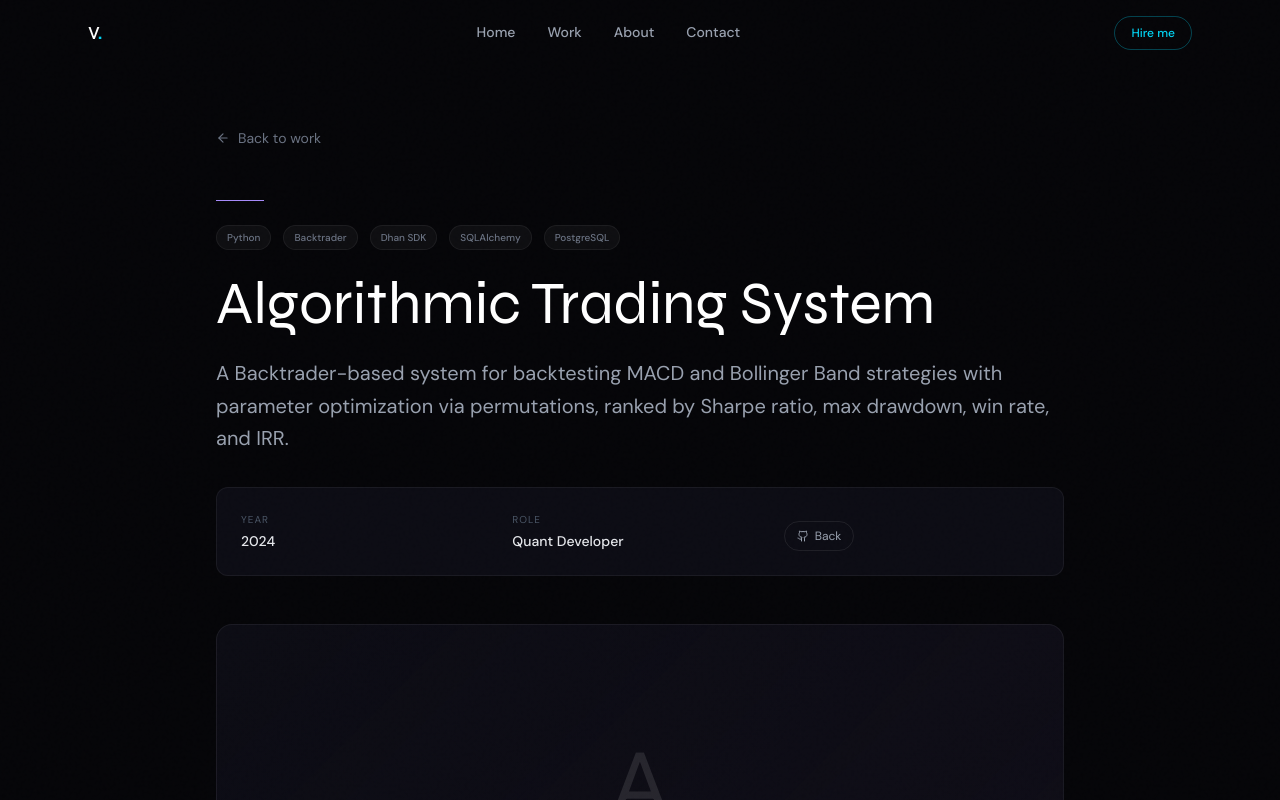
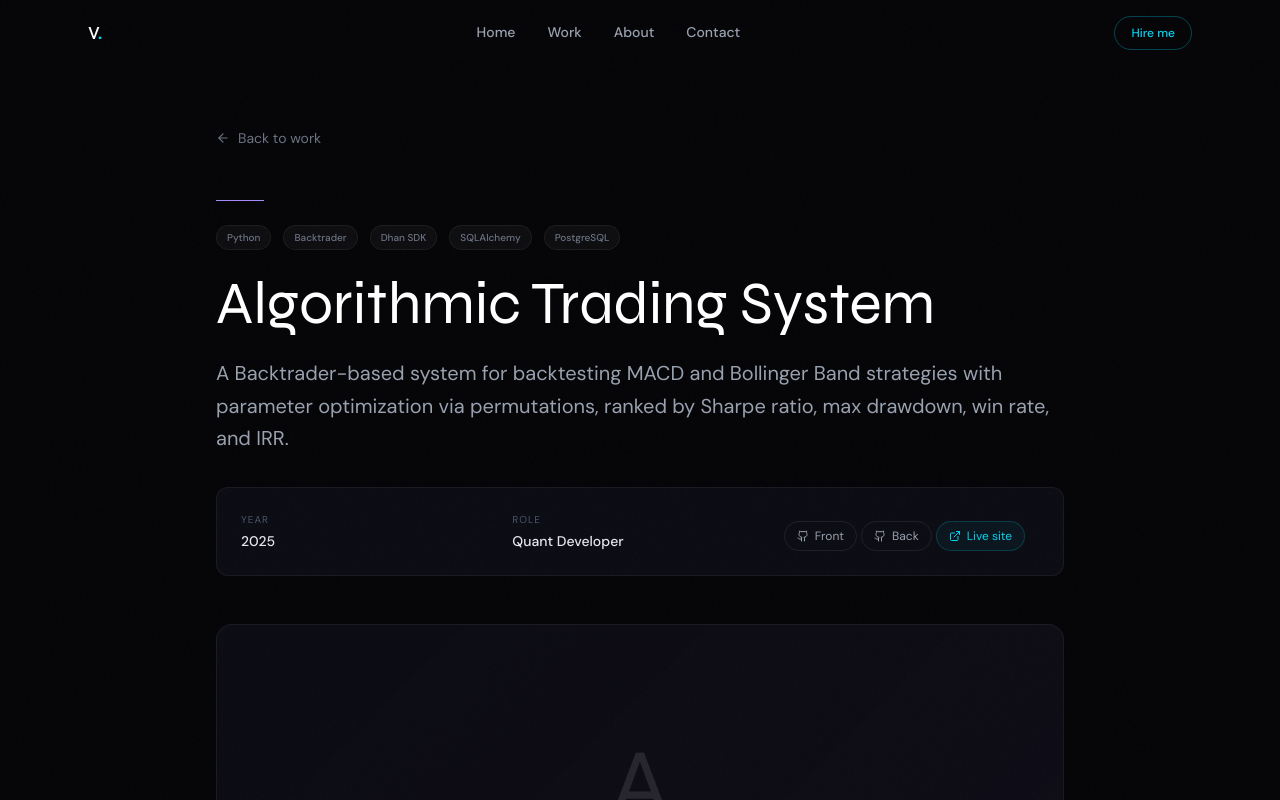
Before and after one commit to vishalkirtaniya/vishal-portfolio-v3, a Next.js app: page /work/algo-trading in a window 1280 px wide. Shown: the top 800 px of the page. Built offline with nearby package versions, Linux system fonts and the light colour scheme.

Commit message:
feat: added new content for the portfolio

```diff
--- a/app/about/page.tsx
+++ b/app/about/page.tsx
@@ -8,24 +8,29 @@ import Footer from "@/components/Footer";
 
 const timeline = [
   {
-    year: "2025",
-    title: "Full Stack & ML",
-    desc: "Building production e-commerce systems with Next.js + Fastify + Supabase. Actively learning machine learning with PyTorch.",
+    year: "Now",
+    title: "Exploring AI & New Opportunities",
+    desc: "Actively learning ML, data science, and AI while exploring what's next. Open to roles where I can build meaningful things at the intersection of software engineering and intelligent systems.",
+  },
+  {
+    year: "2026",
+    title: "Back to Fundamentals",
+    desc: "Started a new chapter — diving deep into machine learning, artificial intelligence, and the mathematical foundations of computing. Rebuilding from first principles with a clearer sense of direction.",
   },
   {
     year: "2024",
-    title: "Quant Developer",
-    desc: "Developed an algorithmic trading system using Backtrader, MACD & Bollinger Band strategies, with parallel optimization and live paper trading via Dhan SDK.",
+    title: "First Tech Job — Totality Corp",
+    desc: "Joined a tech startup in Gurgaon, India as a full-stack developer. Spent 1.5 years shipping real products, working in a fast-paced team, and growing from a self-taught coder into a professional engineer.",
   },
   {
     year: "2023",
-    title: "Started Full Stack",
-    desc: "Dived deep into React and Node.js ecosystem, building full-stack apps and learning TypeScript, databases, and deployment pipelines.",
+    title: "Self-Taught Developer",
+    desc: "Taught myself to code from scratch. Built projects, broke things, fixed them, and learned more from mistakes than any course could teach. Fell in love with the craft of building software.",
   },
   {
     year: "2022",
-    title: "First Lines of Code",
-    desc: "Began the journey with Python and JavaScript. Built small scripts, automation tools, and fell in love with problem-solving through code.",
+    title: "NEET Aspirant → Pivot to Code",
+    desc: "Spent three years preparing for NEET, cracked it — but walking away from an MBBS seat was the best decision I ever made. Chose to follow curiosity over convention and turned to programming.",
   },
 ];
 
--- a/app/contact/page.tsx
+++ b/app/contact/page.tsx
@@ -158,7 +158,7 @@ export default function ContactPage() {
                     {
                       icon: Github,
                       label: "GitHub",
-                      handle: "@vishalkirtaniya",
+                      handle: "vishalkirtaniya",
                       href: "https://github.com/vishalkirtaniya",
                     },
                     {
--- a/lib/data.ts
+++ b/lib/data.ts
@@ -6,11 +6,11 @@ export const projects = [
     description:
       "A production-grade e-commerce platform built with Next.js, Fastify, and Supabase. Features real-time cart sync, Razorpay payment gateway, optimistic UI updates, and a robust admin dashboard.",
     tags: ["Next.js", "Fastify", "TypeScript", "Supabase", "Redis", "Razorpay"],
-    year: "2024",
+    year: "2025",
     role: "Full Stack Developer",
     live: "https://example.com",
-    githubFrontend: "https://github.com/your-username/ecom-frontend",
-    githubBackend: "https://github.com/your-username/ecom-backend",
+    githubFrontend: "https://github.com/vishalkirtaniya/e-commerce-frontend",
+    githubBackend: "https://github.com/vishalkirtaniya/e-commerce-backend",
     featured: true,
     color: "#22d3ee",
     details: {
@@ -33,11 +33,11 @@ export const projects = [
     description:
       "A Backtrader-based system for backtesting MACD and Bollinger Band strategies with parameter optimization via permutations, ranked by Sharpe ratio, max drawdown, win rate, and IRR.",
     tags: ["Python", "Backtrader", "Dhan SDK", "SQLAlchemy", "PostgreSQL"],
-    year: "2024",
+    year: "2025",
     role: "Quant Developer",
-    live: "",
-    githubFrontend: "",
-    githubBackend: "https://github.com/your-username/algo-trading",
+    live: "https://example.com",
+    githubFrontend: "https://github.com/your-username/technical-analysis-frontend",
+    githubBackend: "https://github.com/vishalkirtaniya/technical-analysis-backend",
     featured: true,
     color: "#a78bfa",
     details: {
@@ -60,10 +60,10 @@ export const projects = [
     description:
       "Built with Next.js 15, Tailwind CSS v4, and Framer Motion. Smooth scroll animations, a custom hero section, and fully responsive dark-mode design.",
     tags: ["Next.js", "Tailwind CSS", "Framer Motion", "TypeScript"],
-    year: "2025",
+    year: "2026",
     role: "Designer & Developer",
-    live: "https://example.com",
-    githubFrontend: "https://github.com/your-username/portfolio",
+    live: "https://vishalkirtaniya.in",
+    githubFrontend: "https://github.com/vishalkirtaniya/vishal-portfolio-v3",
     githubBackend: "",
     featured: false,
     color: "#34d399",
@@ -87,11 +87,11 @@ export const projects = [
     description:
       "A Python CLI tool that parses job descriptions with spaCy NLP and auto-tailors a base resume, generating a polished PDF with ReportLab.",
     tags: ["Python", "spaCy", "ReportLab", "NLP", "uv"],
-    year: "2025",
+    year: "2026",
     role: "Developer",
-    live: "",
-    githubFrontend: "",
-    githubBackend: "https://github.com/your-username/resume-autobot",
+    live: "https://resume.vishalkirtaniya.in/",
+    githubFrontend: "https://github.com/vishalkirtaniya/custom-resume-frontend",
+    githubBackend: "https://github.com/vishalkirtaniya/custom-resume-backend",
     featured: false,
     color: "#fb923c",
     details: {
```
